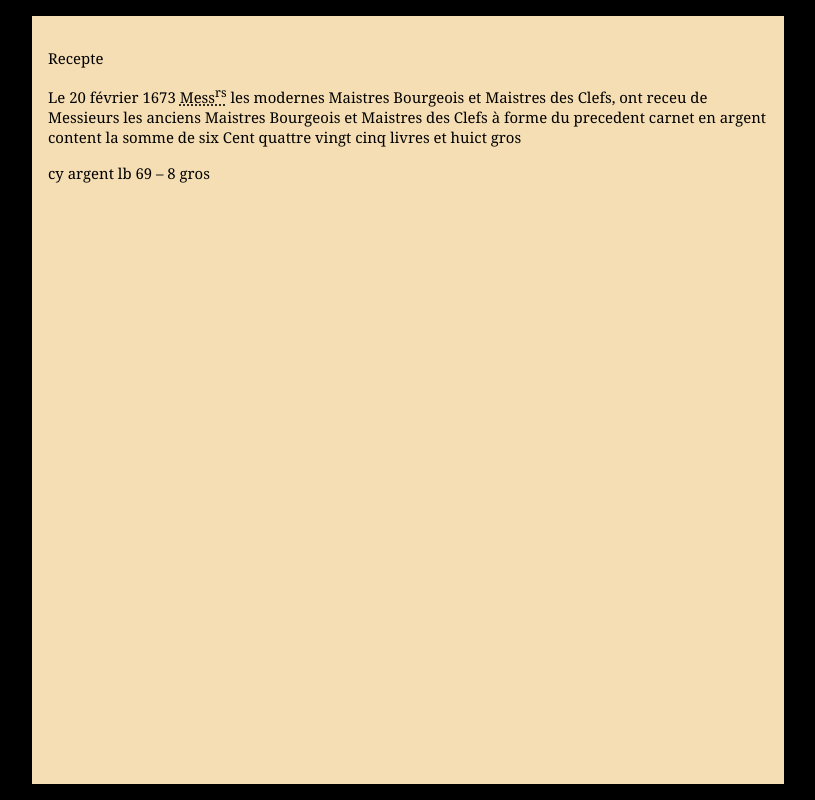
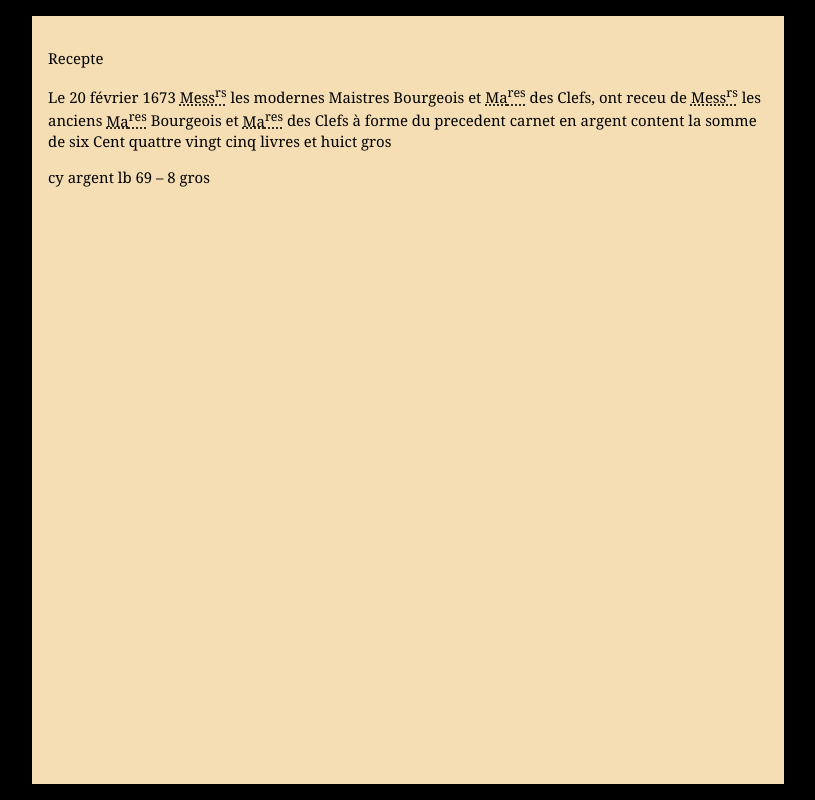
Before and after one commit to felileg/exercices_edition, a plain HTML site: page docs/files/quittance_1.html in a window 1280 px wide. Shown: the whole page, without its empty margins (232-1047 px from the left). Drawn offline with Linux system fonts and the light colour scheme.

Commit message:
semantique

```diff
--- a/docs/files/quittance_1.html
+++ b/docs/files/quittance_1.html
@@ -10,7 +10,7 @@
     <body>
         <p>Recepte</p>
 
-        <p>Le 20 février 1673 <abbr title="Messieurs">Mess<sup>rs</sup></abbr> les modernes Maistres Bourgeois et <span class="abbr">Ma<span class="developp">ist</span>res</span> des Clefs, ont receu de <span class="abbr">Mess<span class="developp">ieu</span>rs</span> les anciens Ma<span>ist</span>res Bourgeois et Ma<span>ist</span>res des Clefs à forme du precedent carnet en argent content la so<span>m</span>me de six Cent quattre vingt cinq livres et huict gros</p>
+        <p>Le 20 février 1673 <abbr title="Messieurs">Mess<sup>rs</sup></abbr> les modernes Maistres Bourgeois et <abbr title="Maistres">Ma<sup>res</sup></abbr> des Clefs, ont receu de <abbr title="Messieurs">Mess<sup>rs</sup></abbr> les anciens <abbr title="Maistres">Ma<sup>res</sup></abbr> Bourgeois et <abbr title="Maistres">Ma<sup>res</sup></abbr> des Clefs à forme du precedent carnet en argent content la so<span>m</span>me de six Cent quattre vingt cinq livres et huict gros</p>
 
         <p>cy argent <span>lb</span> 69 – 8 <span>gros</span></p>
     </body>
```
